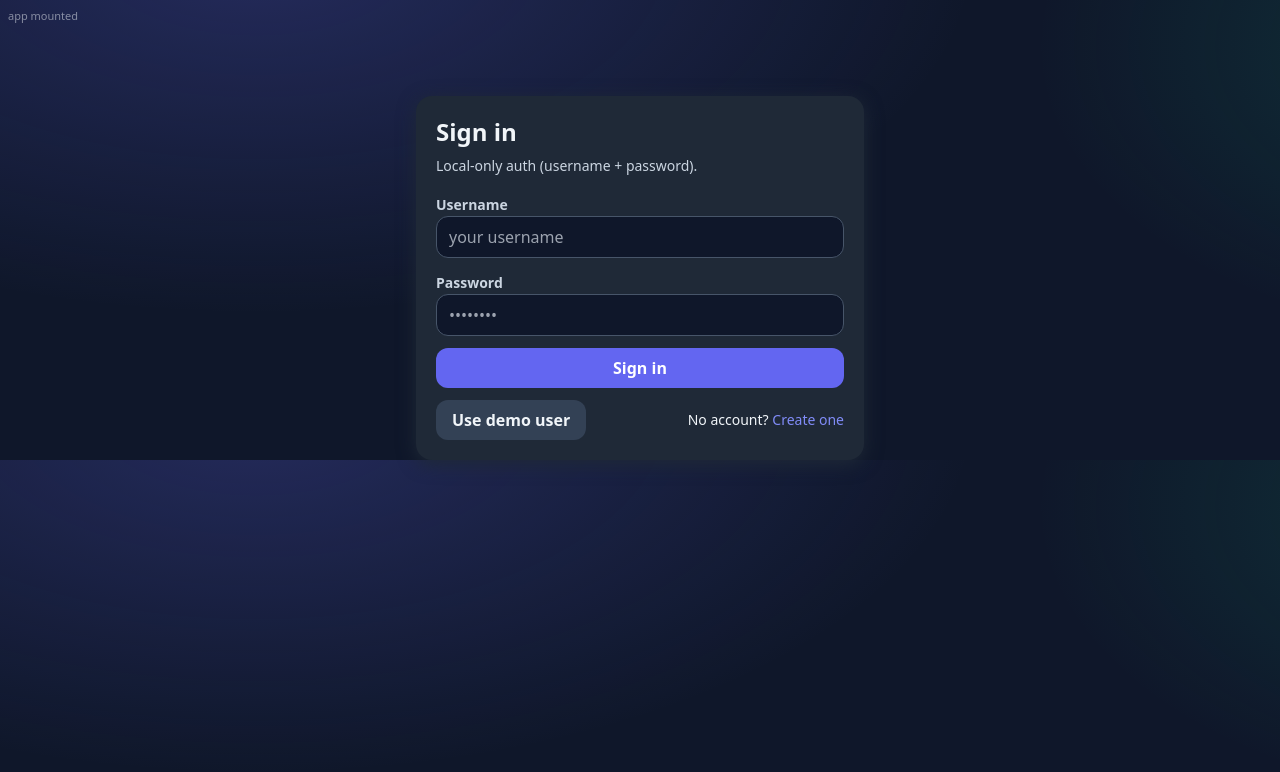
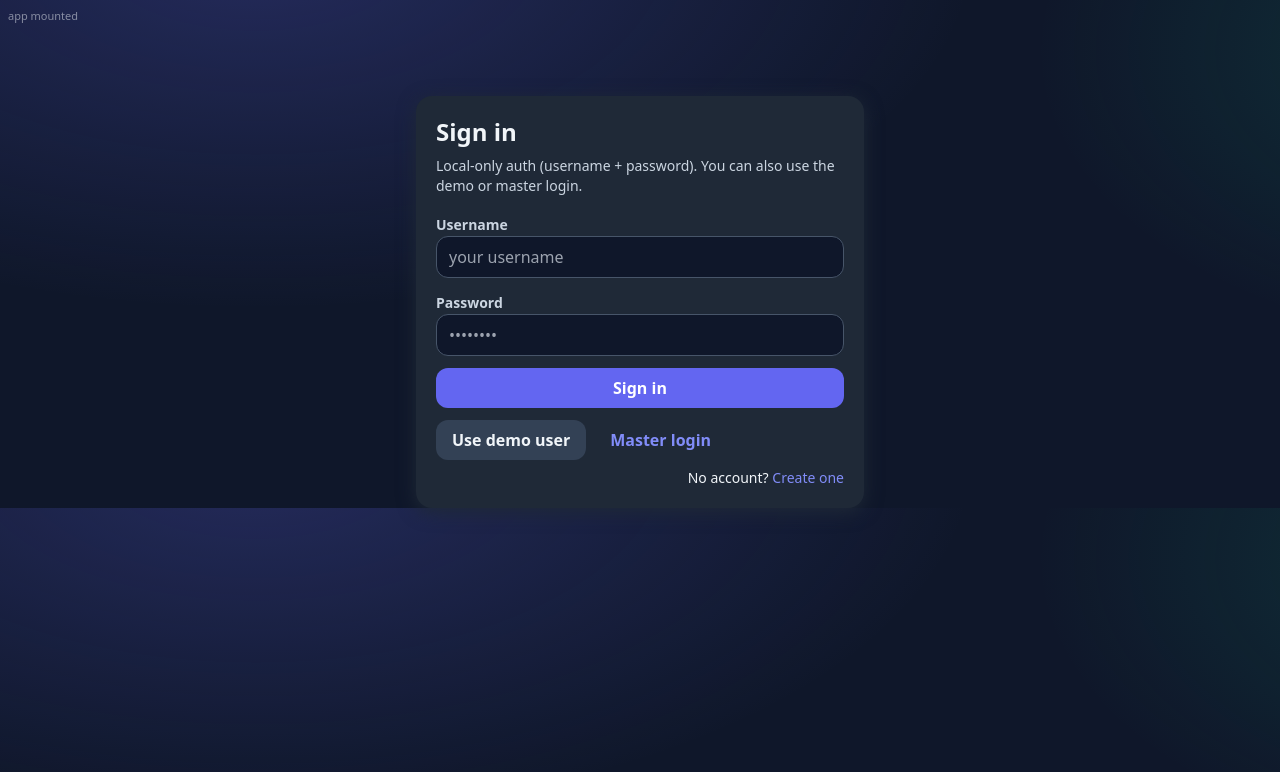
Before and after one commit to mohamedelburkib-cmd/FINANCEtracker3.0, a React (Vite) app: page /#/signin in a window 1280 px wide. Shown: the top 772 px of the page. Built offline with nearby package versions, Linux system fonts and the light colour scheme.

Commit message:
Update SignIn.jsx

```diff
--- a/src/pages/SignIn.jsx
+++ b/src/pages/SignIn.jsx
@@ -3,7 +3,7 @@ import { useAuth } from "../hooks/useAuth.js";
 import { Link, useNavigate } from "react-router-dom";
 
 export default function SignIn() {
-  const { signin, ensureDemo } = useAuth();
+  const { signin, ensureDemo, masterLogin } = useAuth();
   const nav = useNavigate();
   const [username, setUsername] = useState("");
   const [password, setPassword] = useState("");
@@ -26,28 +26,60 @@ export default function SignIn() {
     nav("/");
   }
 
+  async function useMaster() {
+    setErr("");
+    masterLogin();
+    nav("/");
+  }
+
   return (
     <div className="max-w-md mx-auto mt-24 card">
       <h1 className="text-2xl font-bold mb-2">Sign in</h1>
-      <p className="text-sm text-slate-300 mb-4">Local-only auth (username + password).</p>
+      <p className="text-sm text-slate-300 mb-4">
+        Local-only auth (username + password). You can also use the demo or master login.
+      </p>
       {err && <div className="text-sm text-red-300 mb-2">{err}</div>}
       <form onSubmit={submit} className="space-y-3">
         <div>
           <label className="text-sm font-semibold text-slate-300">Username</label>
-          <input className="input" value={username} onChange={e=>setUsername(e.target.value)} required placeholder="your username" autoComplete="username" />
+          <input
+            className="input"
+            value={username}
+            onChange={(e) => setUsername(e.target.value)}
+            required
+            placeholder="your username"
+            autoComplete="username"
+          />
         </div>
         <div>
           <label className="text-sm font-semibold text-slate-300">Password</label>
-          <input className="input" type="password" value={password} onChange={e=>setPassword(e.target.value)} required placeholder="••••••••" autoComplete="current-password" />
+          <input
+            className="input"
+            type="password"
+            value={password}
+            onChange={(e) => setPassword(e.target.value)}
+            required
+            placeholder="••••••••"
+            autoComplete="current-password"
+          />
         </div>
-        <button className="btn btn-primary w-full" type="submit">Sign in</button>
+        <button className="btn btn-primary w-full" type="submit">
+          Sign in
+        </button>
       </form>
 
-      <div className="mt-3 flex justify-between items-center">
-        <button className="btn btn-secondary" onClick={useDemo}>Use demo user</button>
-        <div className="text-sm">
+      <div className="mt-3 flex gap-2 flex-wrap items-center">
+        <button className="btn btn-secondary" onClick={useDemo} type="button">
+          Use demo user
+        </button>
+        <button className="btn btn-ghost" onClick={useMaster} type="button">
+          Master login
+        </button>
+        <div className="ml-auto text-sm">
           No account?{" "}
-          <Link className="text-indigo-400 hover:underline" to="/signup">Create one</Link>
+          <Link className="text-indigo-400 hover:underline" to="/signup">
+            Create one
+          </Link>
         </div>
       </div>
     </div>
```
